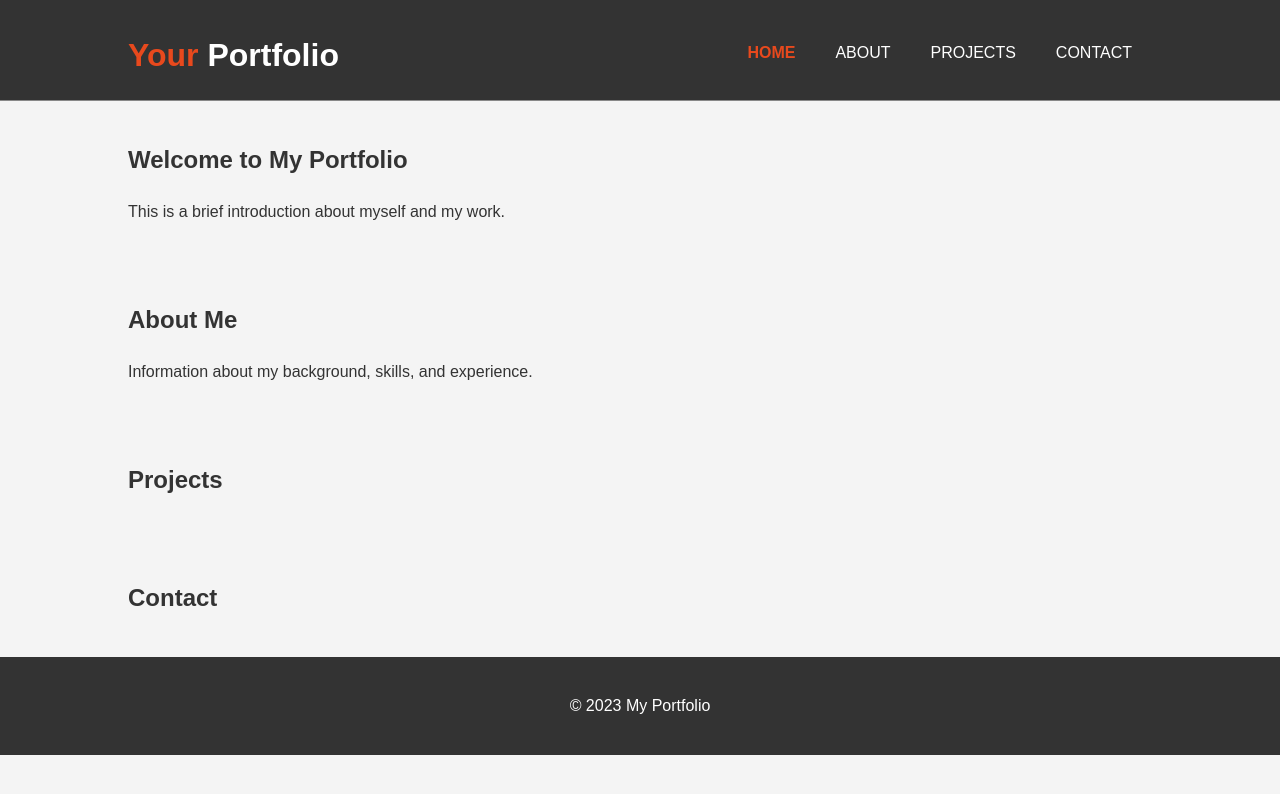
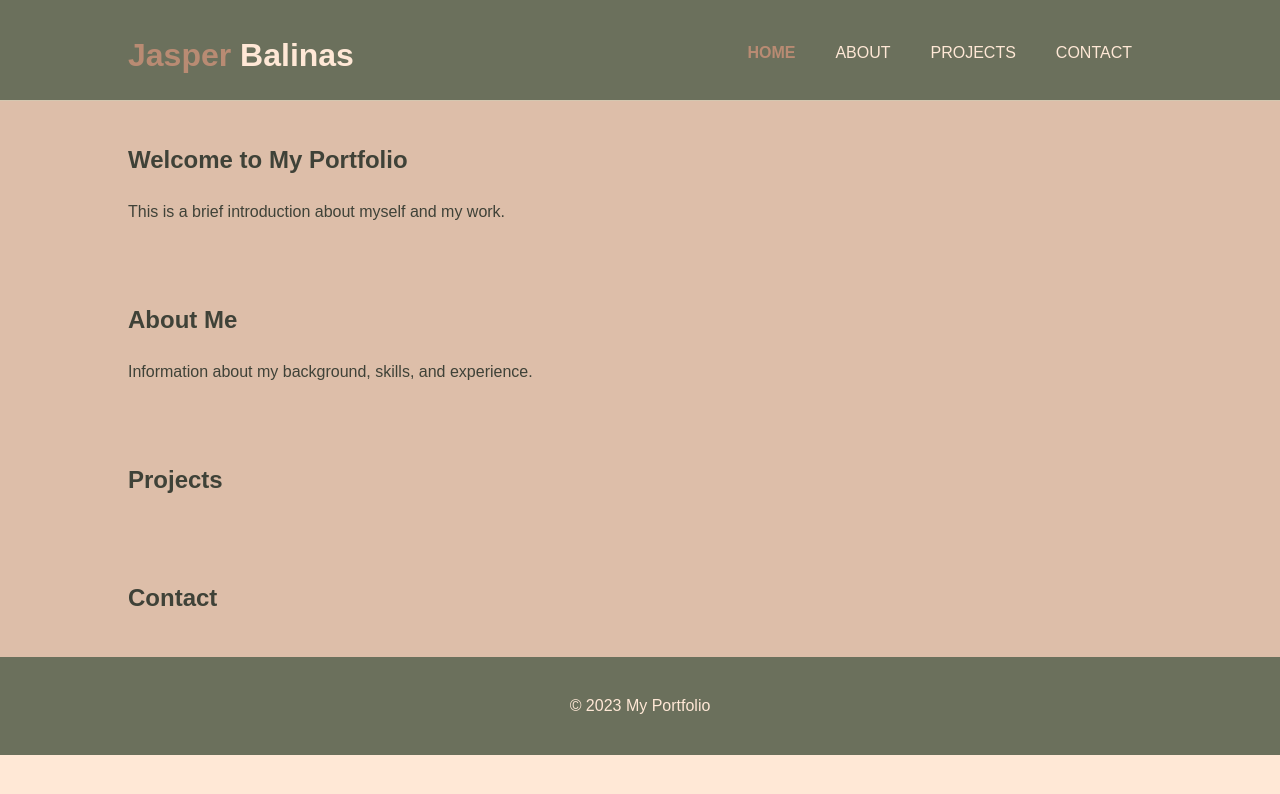
Before and after one commit to jbalinas/portfolio, a plain HTML site: page src/index.html in a window 1280 px wide. Drawn offline with Linux system fonts and the light colour scheme.

Commit message:
Changed out colors in css file

```diff
--- a/src/index.html
+++ b/src/index.html
@@ -8,7 +8,7 @@
 <header>
     <div class="container">
         <div id="branding">
-            <h1><span class="highlight">Your</span> Portfolio</h1>
+            <h1><span class="highlight">Jasper</span> Balinas</h1>
         </div>
         <nav>
             <ul>
--- a/src/style.css
+++ b/src/style.css
@@ -4,8 +4,8 @@ body {
     line-height: 1.6;
     margin: 0;
     padding: 0;
-    background: #f4f4f4;
-    color: #333;
+    background: #ffe8d6; /* Light beige background */
+    color: #3f4238; /* Dark green text */
 }
 
 /* Utility Classes */
@@ -17,16 +17,16 @@ body {
 
 /* Header */
 header {
-    background: #333;
-    color: #fff;
+    background: #6b705c; /* Olive green background */
+    color: #ffe8d6; /* Light beige text */
     padding-top: 30px;
     min-height: 70px;
-    border-bottom: #888 1px solid;
+    border-bottom: #d4c7b0 1px solid; /* Light brown border */
 }
 
 /* Navigation */
 header a {
-    color: #fff;
+    color: #ffe8d6; /* Light beige links */
     text-decoration: none;
     text-transform: uppercase;
     font-size: 16px;
@@ -59,36 +59,36 @@ header nav {
 }
 
 header .highlight, header .current a {
-    color: #e8491d;
+    color: #b98b73; /* Peach highlight */
     font-weight: bold;
 }
 
 header a:hover {
-    color: #ffffff;
+    color: #cb997e; /* Light brown on hover */
     font-weight: bold;
 }
 
 /* Button */
 .button {
     height: 38px;
-    background: #e8491d;
+    background: #b7b7a4; /* Greyish green button */
     border: 0;
     padding-left: 20px;
     padding-right: 20px;
-    color: #ffffff;
+    color: #3f4238; /* Dark green text */
 }
 
 /* Sections */
 section {
     padding: 20px 0;
-    background: #f4f4f4;
+    background: #ddbea9; /* Soft beige section background */
 }
 
 /* Footer */
 footer {
     padding: 20px 0;
-    background: #333;
-    color: #fff;
+    background: #6b705c; /* Olive green background */
+    color: #ffe8d6; /* Light beige text */
     text-align: center;
 }
 
```
